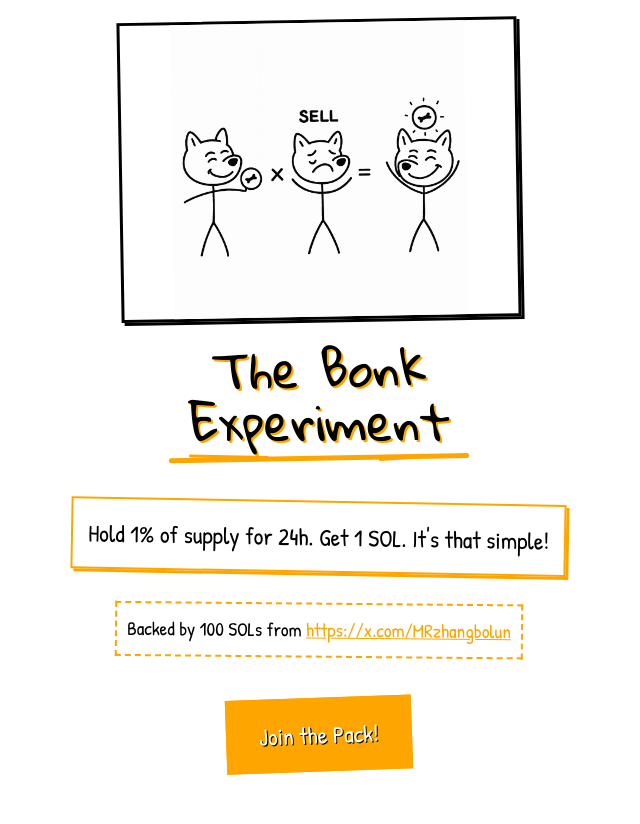
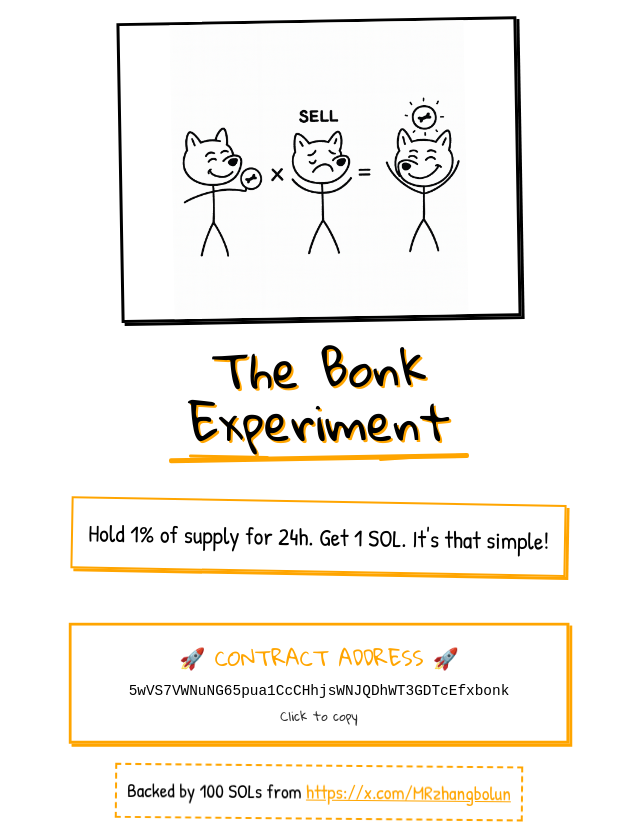
Before and after one commit to TrendsAI-bit/thebonkexperiment, a React (Vite) app: page / in a window 1280 px wide. Shown: the top 824 px of the page, without its empty margins (321-961 px from the left). Built offline with nearby package versions, Linux system fonts and the light colour scheme.

Commit message:
Add contract address to hero section with prominent styling

```diff
--- a/src/App.css
+++ b/src/App.css
@@ -164,6 +164,30 @@
   background: #fff;
   box-shadow: 3px 3px 0px #FFA500;
   text-align: center;
+}
+
+/* Hero Contract Address */
+.hero-contract-address {
+  font-family: 'Gloria Hallelujah', cursive;
+  margin: 20px auto;
+  border: 3px solid #FFA500;
+  padding: 15px;
+  display: inline-block;
+  background: #fff;
+  box-shadow: 3px 3px 0px #FFA500;
+  cursor: pointer;
+  transition: all 0.3s ease;
+  text-align: center;
+  max-width: 500px;
+  width: 90%;
+  transform: rotate(-0.5deg);
+  animation: pulse 3s ease-in-out infinite;
+}
+
+.hero-contract-address:hover {
+  transform: rotate(-0.5deg) scale(1.05);
+  box-shadow: 5px 5px 0px #FFA500;
+  animation: none;
 }
 
 /* Join Button */
--- a/src/App.jsx
+++ b/src/App.jsx
@@ -21,6 +21,22 @@
             <div className="title-underline"></div>
           </div>
           <p className="subtitle">Hold 1% of supply for 24h. Get 1 SOL. It's that simple!</p>
+
+          <div className="hero-contract-address" onClick={() => {
+            navigator.clipboard.writeText('5wVS7VWNuNG65pua1CcCHhjsWNJQDhWT3GDTcEfxbonk');
+            alert('Contract address copied to clipboard!');
+          }}>
+            <div style={{ fontSize: '1.3rem', fontWeight: 'bold', color: '#FFA500', marginBottom: '8px' }}>
+              🚀 CONTRACT ADDRESS 🚀
+            </div>
+            <div style={{ fontSize: '0.9rem', fontFamily: 'monospace', wordBreak: 'break-all', lineHeight: '1.3' }}>
+              5wVS7VWNuNG65pua1CcCHhjsWNJQDhWT3GDTcEfxbonk
+            </div>
+            <div style={{ fontSize: '0.8rem', marginTop: '5px', fontStyle: 'italic', opacity: '0.8' }}>
+              Click to copy
+            </div>
+          </div>
+
           <p style={{
             fontSize: '1.2rem',
             marginBottom: '20px',
```
